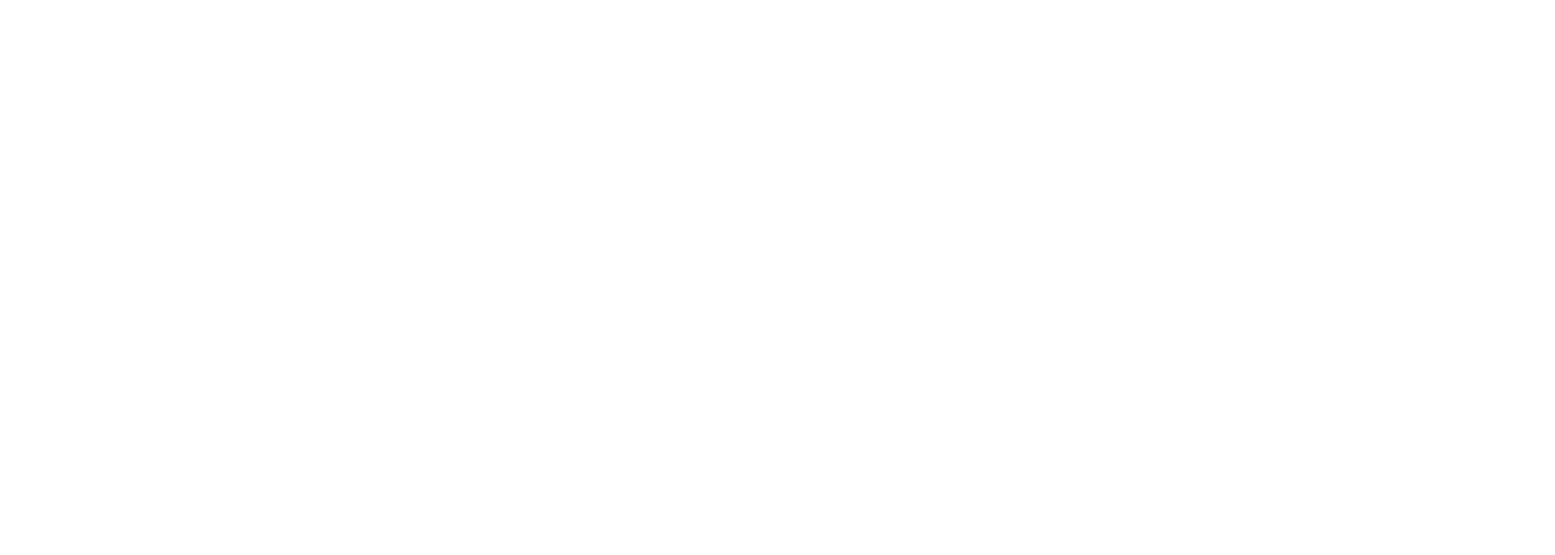
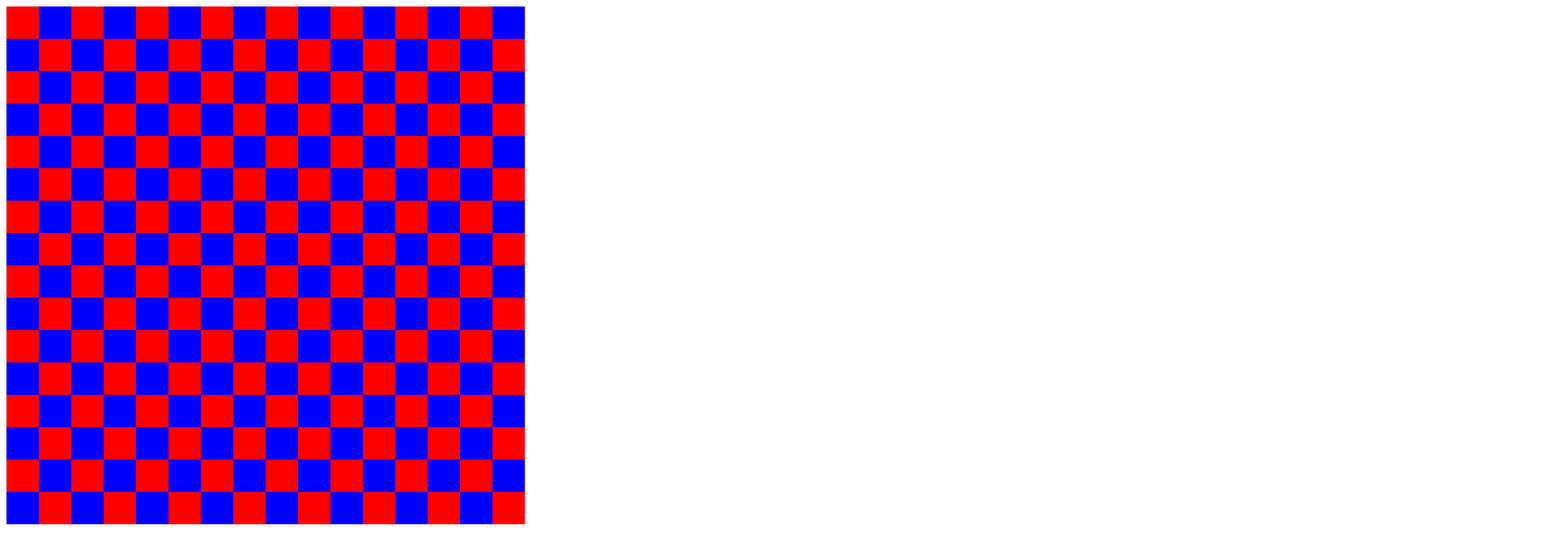
Before and after one commit to Culinarytracker/Etch-A-Sketch, a plain HTML site: page index.html in a window 1280 px wide. Shown: the top 686 px of the page at 81% size, 1920 px wide, since content can reach past the window. Drawn offline with Linux system fonts and the light colour scheme.

Commit message:
Make grid from .js instructions

```diff
--- a/index.html
+++ b/index.html
@@ -6,7 +6,7 @@
         <meta charset="UTF-8">
     </head>
     <body>
-
+     <div class="container" id="grid-container"></div>
 
 
         <script src="script.js"></script>
--- a/script.js
+++ b/script.js
@@ -0,0 +1,46 @@
+
+
+function buildGrid(elementType, amtX, amtY) {
+    const gridContainer = document.querySelector('#grid-container');
+    const biggest=Math.max(amtX, amtY);
+    gridContainer.style.width=`${(1000-(1000%biggest)*.1)}vmin`;
+    gridContainer.style.height=`${(1000-(1000%biggest)*.1)}vmin`;
+    for (let i = 0; i<amtY; i++){
+        let newRow = document.createElement('div');
+        newRow.className='row';
+        newRow.id=('row-'+i);
+
+
+
+        for(let j = 0; j<amtX; j++){
+            let newElement=document.createElement(elementType);
+            newElement.classList.add('square');
+            newElement.setAttribute('data-row', i);
+            newElement.setAttribute('data-col', j);
+            newElement.style.width = (80/amtX + 'vmin');
+            newElement.style.height = (80/amtY + 'vmin');
+            colorSet(newElement);
+            newRow.appendChild(newElement);
+
+        }
+
+        gridContainer.appendChild(newRow);
+    }
+}
+
+buildGrid('div', 16, 16);
+
+
+function colorSet(a) {
+    let color;
+    if (isSame(a)) {
+        color='red';
+    }else color='blue';
+    a.style.backgroundColor=color;
+}
+
+function isSame(a){
+    const numRow = a.getAttribute('data-row');
+    const numCol = a.getAttribute('data-col');
+    return ((numRow%2)==(numCol%2));
+}
--- a/style.css
+++ b/style.css
@@ -0,0 +1,17 @@
+#grid-container {
+    display: flex;
+    flex-direction: column;
+    width: 80vmin;
+    height: 80vmin;
+    box-shadow: slategray;
+}
+
+.row {
+    display: flex;
+    flex-direction: row;
+
+}
+
+.square{
+    display: inline-block
+}
```
